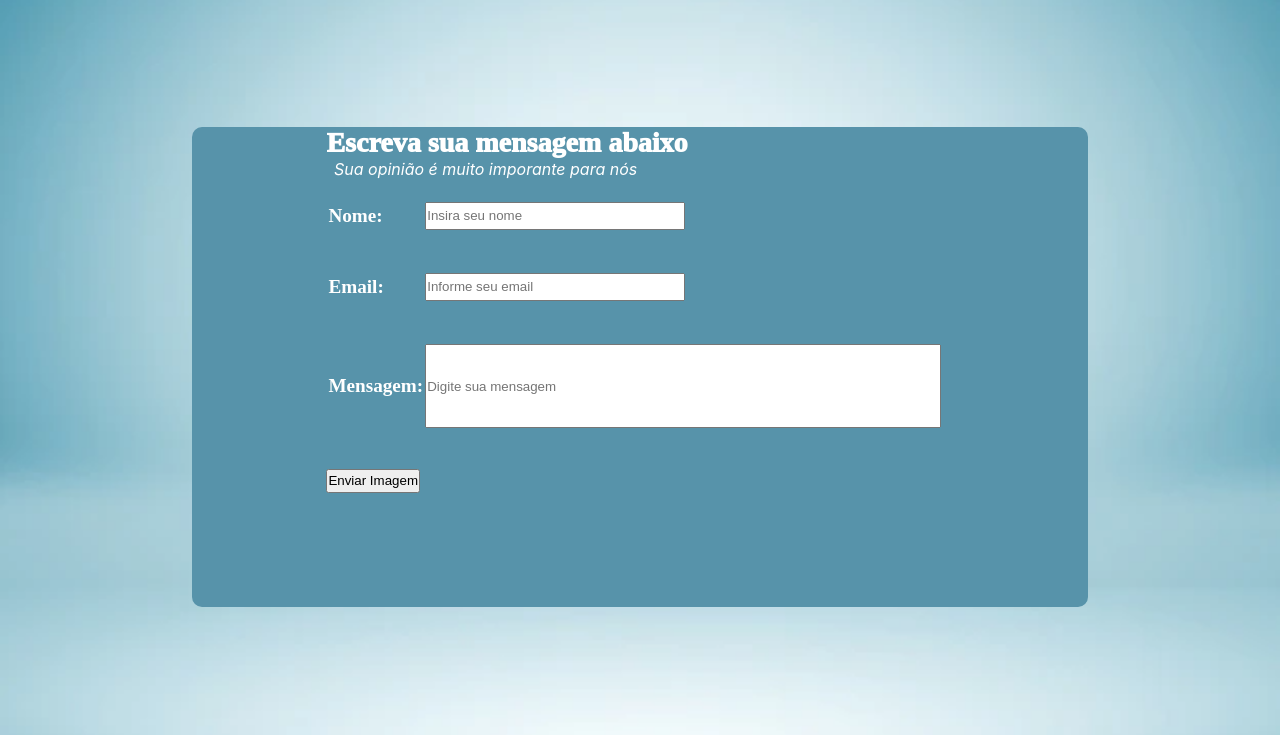
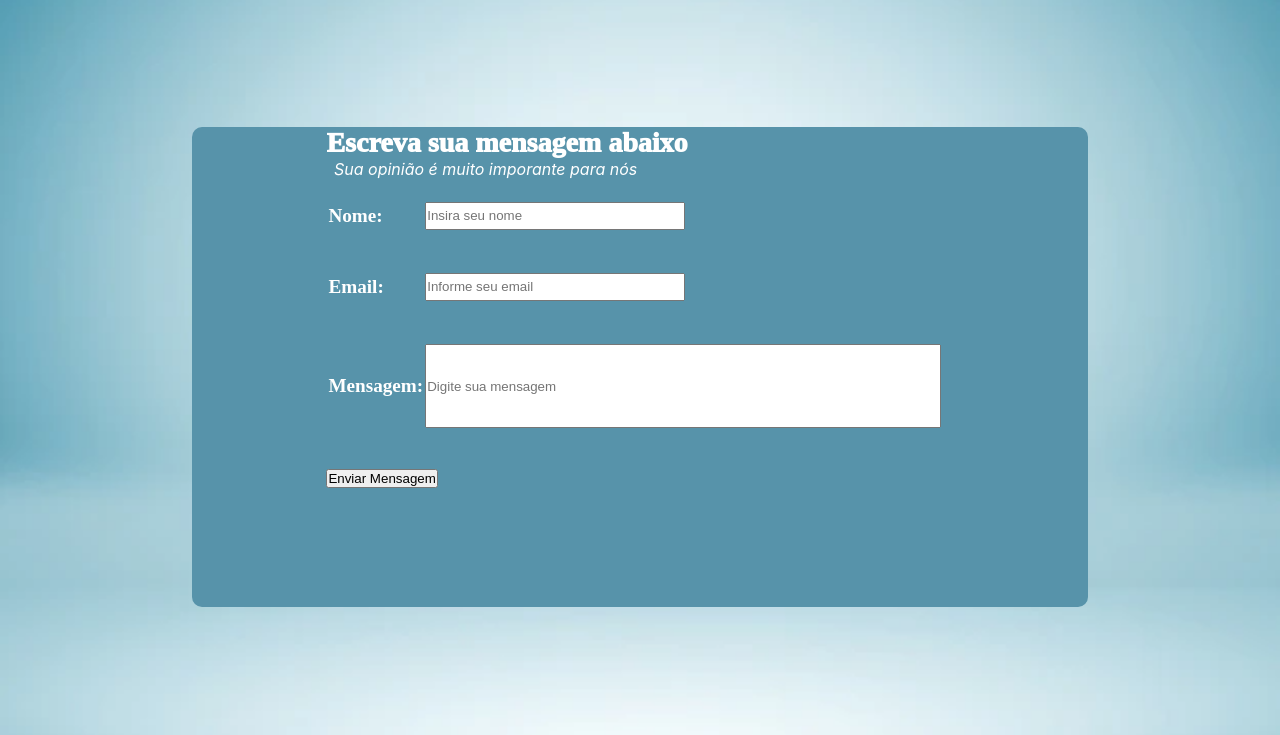
Before and after one commit to Viton2/Lykke, a Flask app: page /contact in a window 1280 px wide. Shown: the part 65-800 px from the top of the page. Run offline with Flask 2, Linux system fonts and the light colour scheme.

Commit message:
Fotos e Alteração Contato

```diff
--- a/lykke/templates/contact.html
+++ b/lykke/templates/contact.html
@@ -43,7 +43,7 @@
                         </tr>
                     </table>
                     <br/>
-                    <input type="submit" value="Enviar Imagem"/>
+                    <input type="submit" value="Enviar Mensagem"/>
                 </div>
             </form>
         </div>
```
Also changed, not shown: lykke/static/imagem_parque/calcadaoasanorte.jpg (added), lykke/static/imagem_parque/jardimbotanico.jpg (added), lykke/static/imagem_parque/morrodaasadelta.jpg (added), lykke/static/imagem_parque/parquedacidade.jpg (added), lykke/static/imagem_parque/parquedascopaibas.jpg (added), lykke/static/imagem_parque/parquedasgarcas.jpg (added), lykke/static/imagem_parque/parquedobosque.jpg (added), lykke/static/imagem_parque/parqueecologicoasasul.jpg (added), lykke/static/imagem_parque/parqueecologicodombosco.jpg (added), lykke/static/imagem_parque/parquenacional.jpg (added), lykke/static/imagem_parque/parqueolhosdagua.jpg (added), lykke/static/imagem_parque/parquepeninsulasul.jpg (added), lykke/static/imagem_parque/parquevivenciallagonorte.jpg (added), lykke/static/imagem_parque/pontao.jpg (added), 1 more files.
